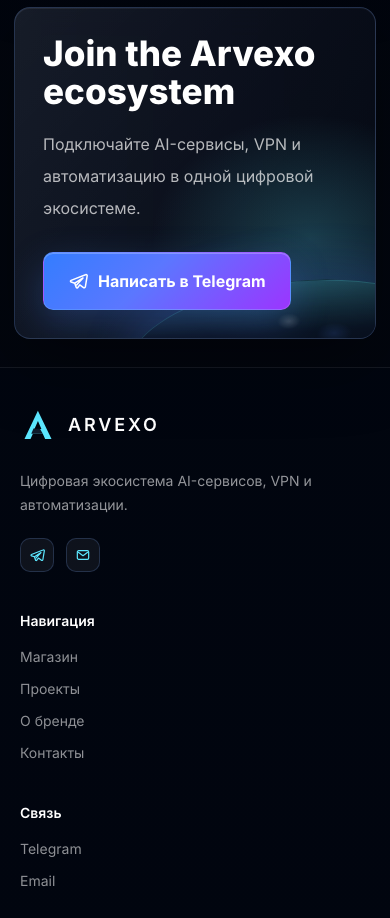
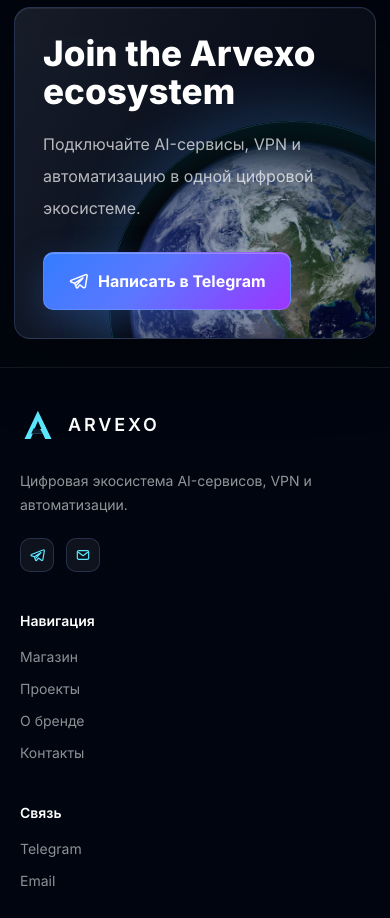
Before and after one commit to Pobedych/Arvexo, a Next.js app: page / in a window 390 px wide. Shown: the part 5100-6018 px from the top of the page. Built offline with nearby package versions, Linux system fonts and the light colour scheme.

Commit message:
Fix hero and CTA visuals

```diff
--- a/app/globals.css
+++ b/app/globals.css
@@ -309,7 +309,7 @@
 
 .hero-visual {
   position: relative;
-  width: min(100%, 590px);
+  width: min(100%, 520px);
   min-height: 520px;
   margin: 0 auto;
   perspective: 1100px;
@@ -565,21 +565,43 @@
     linear-gradient(90deg, rgba(3, 7, 17, 0.08), rgba(3, 7, 17, 0.65));
 }
 
-.planet-horizon {
+.earth-horizon {
   position: absolute;
-  right: -6%;
-  bottom: -166px;
-  width: min(760px, 72%);
-  aspect-ratio: 1 / 0.48;
-  border: 1px solid rgba(92, 231, 255, 0.22);
-  border-radius: 50% 50% 0 0;
+  right: -1%;
+  bottom: -310px;
+  width: min(720px, 54vw);
+  aspect-ratio: 1;
+  border-radius: 50%;
+  overflow: hidden;
+  opacity: 0.9;
+  filter: saturate(1.04) contrast(1.08);
+  box-shadow: 0 -16px 56px rgba(79, 140, 255, 0.24), 0 0 90px rgba(92, 231, 255, 0.1);
+}
+
+.earth-horizon::before,
+.earth-horizon::after {
+  position: absolute;
+  inset: 0;
+  z-index: 1;
+  pointer-events: none;
+  content: "";
+  border-radius: inherit;
+}
+
+.earth-horizon::before {
   background:
-    radial-gradient(ellipse at 45% 22%, rgba(255, 255, 255, 0.22), transparent 4%),
-    radial-gradient(ellipse at 57% 30%, rgba(79, 140, 255, 0.18), transparent 6%),
-    radial-gradient(ellipse at 35% 48%, rgba(255, 202, 130, 0.2), transparent 3%),
-    linear-gradient(180deg, rgba(92, 231, 255, 0.24), rgba(9, 17, 34, 0.9) 28%, rgba(2, 5, 13, 1));
-  box-shadow: 0 -14px 48px rgba(79, 140, 255, 0.28);
-  transform: rotate(-3deg);
+    radial-gradient(circle at 42% 28%, transparent 0 35%, rgba(2, 5, 13, 0.12) 54%, rgba(2, 5, 13, 0.74) 82%),
+    linear-gradient(180deg, rgba(92, 231, 255, 0.08), rgba(3, 7, 17, 0.16) 42%, rgba(3, 7, 17, 0.76));
+}
+
+.earth-horizon::after {
+  border: 1px solid rgba(92, 231, 255, 0.26);
+  box-shadow: inset 0 0 44px rgba(92, 231, 255, 0.14);
+}
+
+.earth-image {
+  object-fit: cover;
+  object-position: center;
 }
 
 .social-link {
@@ -782,10 +804,10 @@
     border-top: 0;
   }
 
-  .planet-horizon {
-    right: -34%;
-    bottom: -122px;
-    width: 104%;
+  .earth-horizon {
+    right: -28%;
+    bottom: -150px;
+    width: 102%;
     opacity: 0.75;
   }
 }
--- a/components/Cta.tsx
+++ b/components/Cta.tsx
@@ -1,3 +1,4 @@
+import Image from "next/image";
 import { telegramUrl } from "@/lib/content";
 import { Icon } from "@/components/Icons";
 import { Section } from "@/components/Section";
@@ -16,7 +17,15 @@
             Написать в Telegram
           </a>
         </div>
-        <div className="planet-horizon" aria-hidden="true" />
+        <div className="earth-horizon" aria-hidden="true">
+          <Image
+            src="/images/earth-blue-marble.jpg"
+            alt=""
+            fill
+            sizes="(max-width: 767px) 110vw, 720px"
+            className="earth-image"
+          />
+        </div>
       </div>
     </Section>
   );
--- a/components/Hero.tsx
+++ b/components/Hero.tsx
@@ -31,7 +31,7 @@
           </div>
         </div>
 
-        <div className="relative z-10 lg:justify-self-end">
+        <div className="relative z-10 lg:justify-self-center">
           <HeroVisual />
         </div>
       </div>
--- a/lib/content.ts
+++ b/lib/content.ts
@@ -1,7 +1,7 @@
 import type { IconName } from "@/components/Icons";
 
-export const telegramUrl = "https://t.me/arvexo";
-export const emailUrl = "mailto:hello@arvexo.com";
+export const telegramUrl = "https://t.me/arvexoai";
+export const emailUrl = "arvexoai@gmail.com";
 
 export const navigation = [
   { label: "Магазин", href: "#shop" },
```
Also changed, not shown: public/images/earth-blue-marble.jpg (added).
